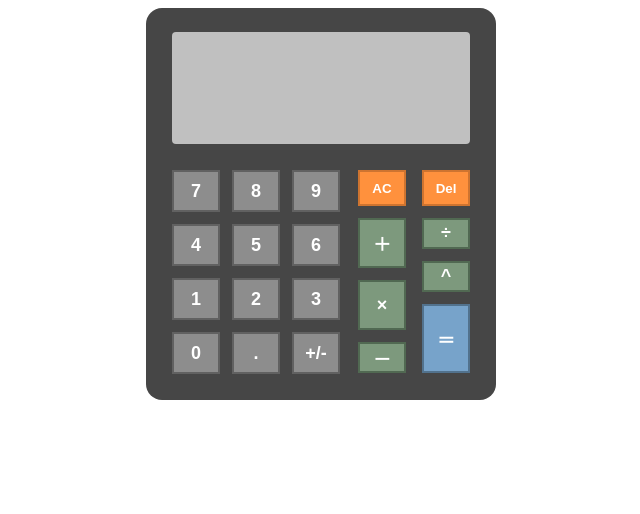
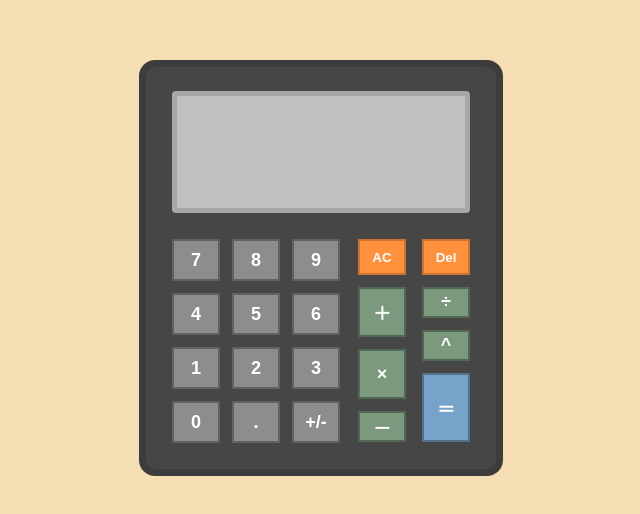
Before and after one commit to DefyingGravity10/calculator, a plain HTML site: page index.html in a window 1280 px wide. Shown: the whole page, without its empty margins (319-959 px from the left). Drawn offline with Linux system fonts and the light colour scheme.

Commit message:
Alter the overall look of the calculator with CSS

```diff
--- a/styles.css
+++ b/styles.css
@@ -4,6 +4,8 @@ body, .calculator-body, .buttons, .numpad, .left-buttons, .right-buttons {
 
 body {
     justify-content: center;
+    margin: 60px 0px;
+    background-color: wheat;
 }
 
 .calculator-body {
@@ -13,6 +15,7 @@ body {
     max-width: 350px;
     padding: 16px;
     border-radius: 16px;
+    border: 7px solid rgb(60, 60, 60);
 }
 
 .screen {
@@ -20,11 +23,12 @@ body {
     padding: 16px;
     margin: 8px 10px 16px 10px;
     border-radius: 4px;
+    border: 5px solid rgb(167, 167, 167);
     height: 80px;
 }
 
 #prev-input, #current-input {
-    font-family: "Roboto", "Arial", "sans-serif";
+    font-family: "Arial", "sans-serif";
 }
 
 #prev-input {
@@ -34,7 +38,11 @@ body {
 
 #current-input {
     height: 70%;
-    font-size: 32px;
+    font-size: 30px;
+}
+
+.buttons {
+    justify-content: center;
 }
 
 .numpad {
```
